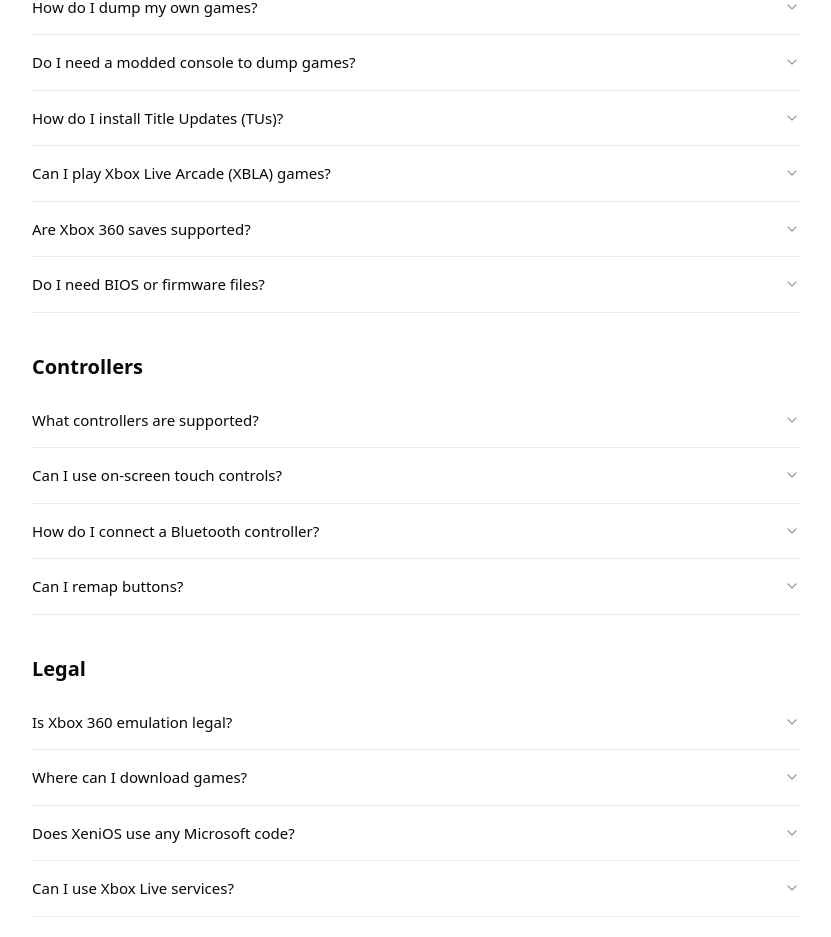
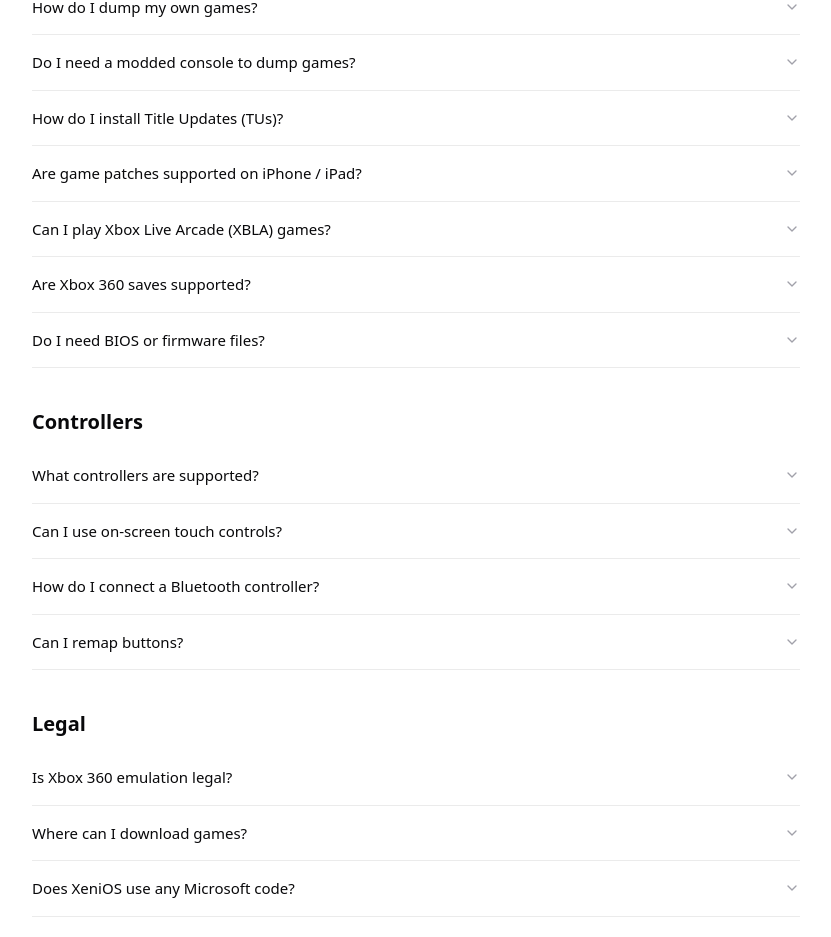
Before and after one commit to xenios-jp/xenios.jp, a Next.js app: page /faq in a window 1280 px wide. Shown: the part 2111-3048 px from the top of the page, without its empty margins (56-887 px from the left). Built offline with nearby package versions, Linux system fonts and the light colour scheme.

Commit message:
docs: add iOS patch guidance and download CTA

```diff
--- a/src/app/docs/[...slug]/page.tsx
+++ b/src/app/docs/[...slug]/page.tsx
@@ -157,9 +157,17 @@
 ├── YourGame.iso        (disc image)
 ├── YourGame.zar        (compressed archive)
 ├── content/            (STFS/XContent packages)
+├── patches/            (manual game patch files)
 ├── xenios.config.toml
 └── xenia.log`}</pre>
         </div>
+        <p className="mt-3 text-[15px] text-text-secondary leading-relaxed">
+          Game patches are also supported on iPhone and iPad, but they are not
+          currently exposed in the in-app UI. Bring the{" "}
+          <C>patches</C> folder that contains your patch files into the main{" "}
+          <C>XeniOS.app</C> folder, then edit those patch files manually in the
+          Files app or an external text editor.
+        </p>
 
         <h2>First Launch</h2>
         <p className="mt-3 text-[15px] text-text-secondary leading-relaxed">
--- a/src/app/download/ios/page.tsx
+++ b/src/app/download/ios/page.tsx
@@ -391,9 +391,20 @@
               </li>
             </ol>
             <div className="mt-10">
-              <span className="inline-flex items-center rounded-lg bg-accent px-8 py-3.5 text-[15px] font-medium text-accent-fg opacity-70">
-                Coming Soon
-              </span>
+              {releaseArtifact?.downloadUrl ? (
+                <a
+                  href={releaseArtifact.downloadUrl}
+                  target="_blank"
+                  rel="noopener noreferrer"
+                  className="inline-flex items-center rounded-lg bg-accent px-8 py-3.5 text-[15px] font-medium text-accent-fg transition hover:bg-accent-hover"
+                >
+                  Download .ipa
+                </a>
+              ) : (
+                <span className="inline-flex items-center rounded-lg bg-accent px-8 py-3.5 text-[15px] font-medium text-accent-fg opacity-70">
+                  Coming Soon
+                </span>
+              )}
             </div>
           </div>
         </div>
--- a/src/app/faq/page.tsx
+++ b/src/app/faq/page.tsx
@@ -520,6 +520,29 @@
     ),
   },
   {
+    title: "Are game patches supported on iPhone / iPad?",
+    content: (
+      <div className="space-y-2">
+        <p>
+          Yes. Game patches are supported on iPhone and iPad, but there is no
+          built-in UI for them yet.
+        </p>
+        <p>
+          Copy the{" "}
+          <code className="text-text-primary bg-bg-surface-2 px-1 rounded">
+            patches
+          </code>{" "}
+          folder that contains your patch files into the main{" "}
+          <code className="text-text-primary bg-bg-surface-2 px-1 rounded">
+            XeniOS.app
+          </code>{" "}
+          folder, then edit the patch files manually in the Files app or an
+          external text editor.
+        </p>
+      </div>
+    ),
+  },
+  {
     title: "Can I play Xbox Live Arcade (XBLA) games?",
     content: (
       <p>
```
